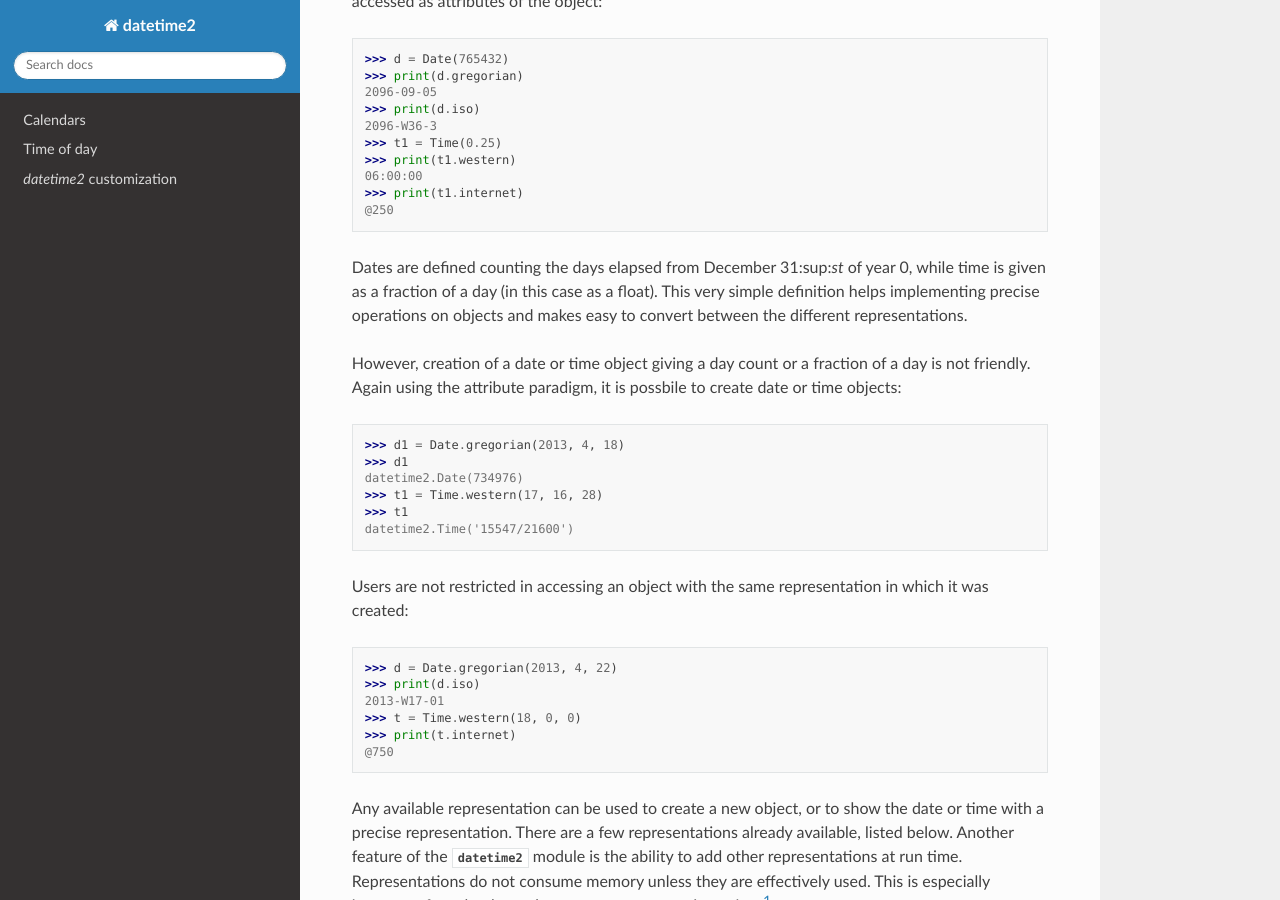
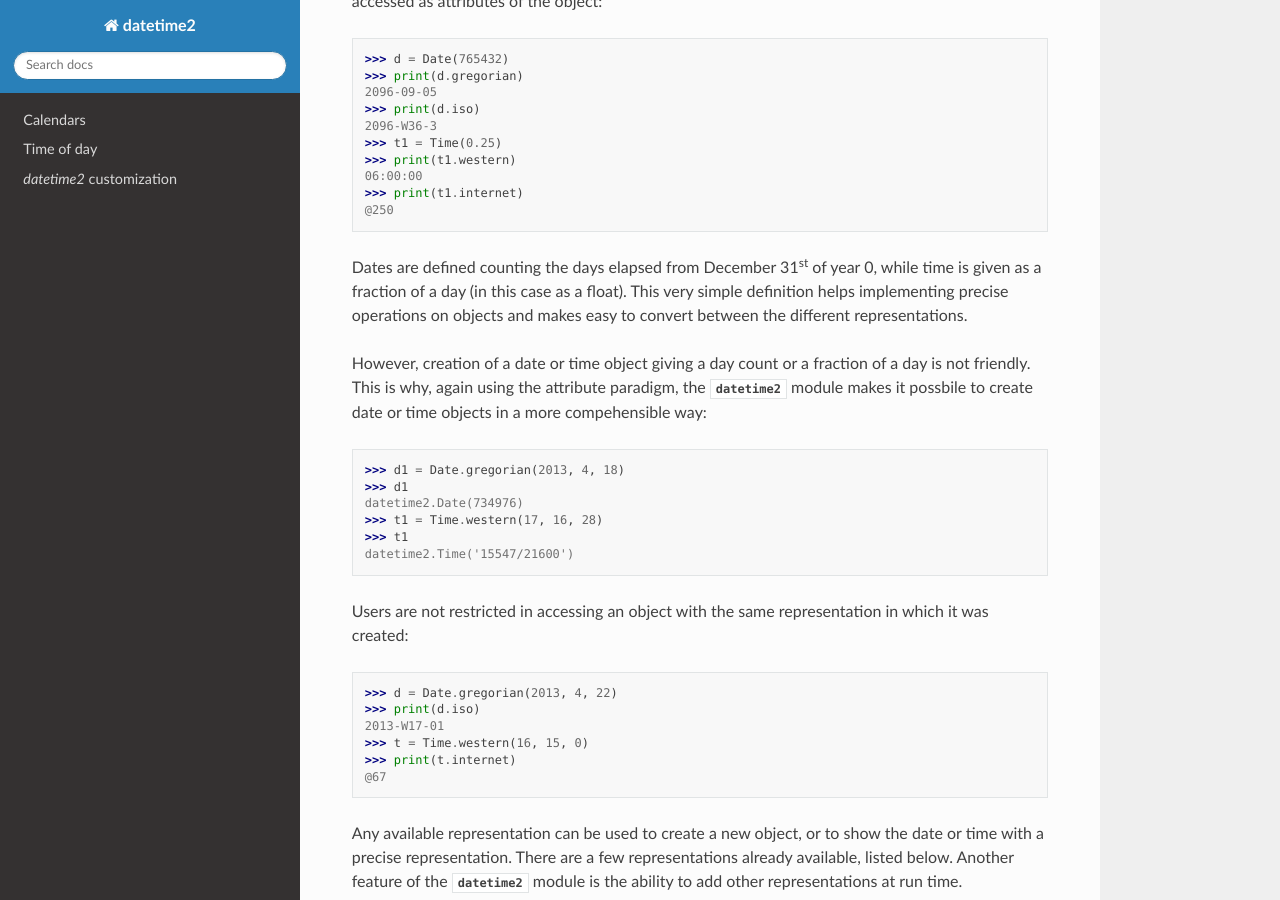
Before and after one commit to fricciardi/datetime2, a Sphinx documentation site: the page built from docs/index.rst, in a window 1280 px wide and 900 px high, scrolled down 296 px. Built offline with Sphinx 7.4.7 and the Read the Docs theme 2.0.0, drawn with Linux system fonts in a browser that asks for light colours; some of the changed text lies outside the part shown.

Commit message:
Fix documentation and testing
Small adjustments in documentation
Error on purpose in doctest, so to see what happens on readthedocs
Explicited precedence in comparison for testing, this seems to be
the source of errors in testing

```diff
--- a/docs/index.rst
+++ b/docs/index.rst
@@ -45,14 +45,15 @@ representations, which are accessed as attributes of the object:
    >>> print(t1.internet)
    @250
 
-Dates are defined counting the days elapsed from December 31:sup:`st` of
+Dates are defined counting the days elapsed from December 31\ :sup:`st` of
 year 0, while time is given as a fraction of a day (in this case as a float).
 This very simple definition helps implementing precise operations on objects and
 makes easy to convert between the different representations.
 
 However, creation of a date or time object giving a day count or a
-fraction of a day is not friendly. Again using the attribute
-paradigm, it is possbile to create date or time objects:
+fraction of a day is not friendly. This is why, again using the attribute
+paradigm, the :mod:`datetime2` module makes it possbile to create date or
+time objects in a more compehensible way:
 
 .. doctest::
 
@@ -71,9 +72,9 @@ representation in which it was created:
    >>> d = Date.gregorian(2013, 4, 22)
    >>> print(d.iso)
    2013-W17-01
-   >>> t = Time.western(18, 0, 0)
+   >>> t = Time.western(16, 15, 0)
    >>> print(t.internet)
-   @750
+   @67
 
 Any available representation can be used to create a new object, or
 to show the date or time with a precise representation. There are a
@@ -114,7 +115,6 @@ Time representation:
       Time access and conversions.
 
 
-
 Base classes
 ============
 
@@ -128,7 +128,7 @@ This is a brief description of these four classes:
    :noindex:
 
    An idealized date, with no notion of time or time zone. A date is defined
-   counting the number of days elapsed from what would have been January 1:sup:`st`
+   counting the number of days elapsed from what would have been January 1\ :sup:`st`
    of year 1 on the Gregorian calendar. The only attribute of this class is:
    :attr:`day_count`.
 
```
Also changed, not shown: 1 other file.
